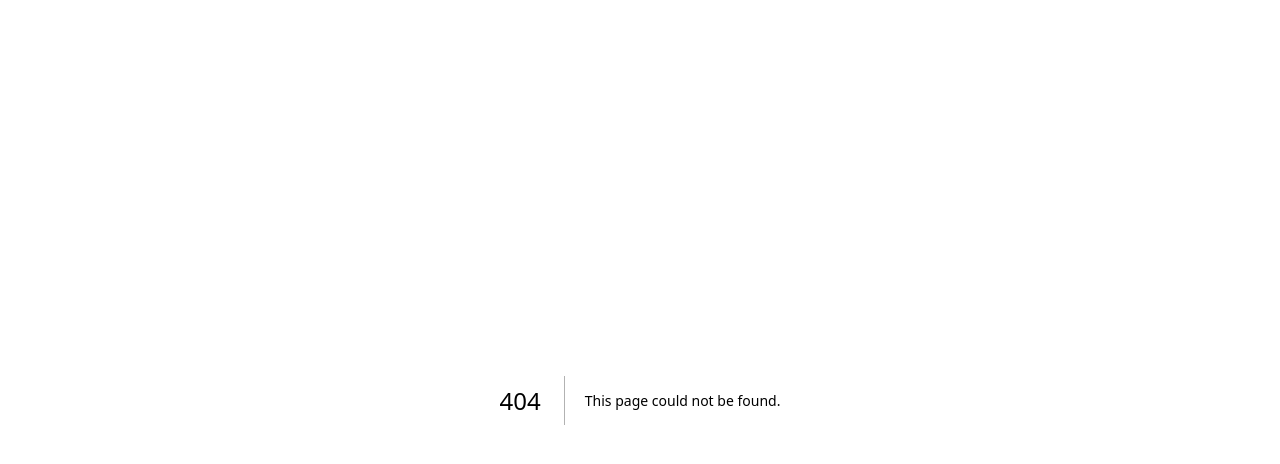
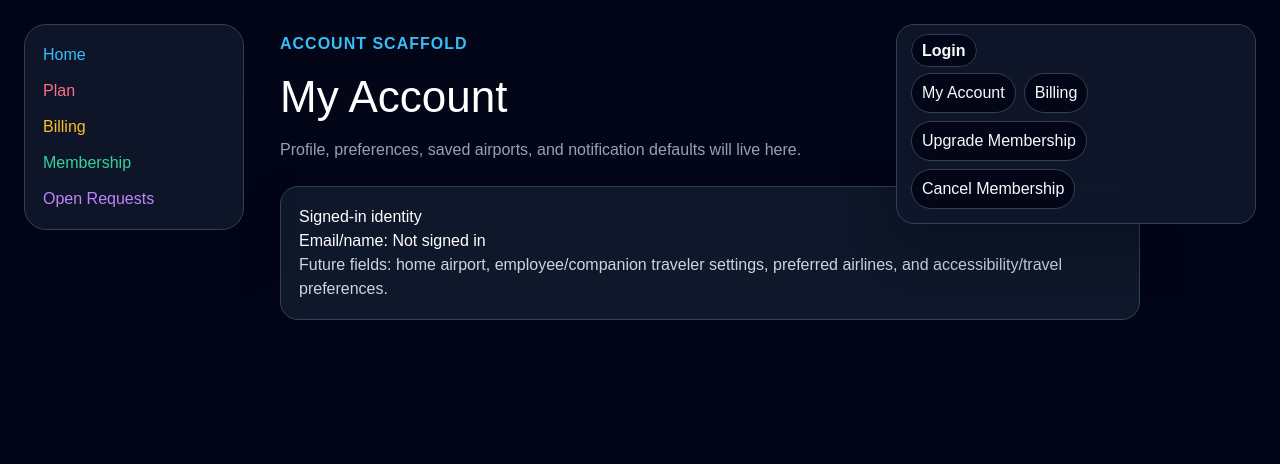
Before and after one commit to richlafayette-creator/nonrev-app, a Next.js app: page /account in a window 1280 px wide. Before the commit this address had no page. Shown: the top 464 px of the page. Built offline with nearby package versions, Linux system fonts and the light colour scheme; no server answers.

Commit message:
Add account menu and billing scaffolds

```diff
--- /dev/null
+++ b/app/AccountMenu.tsx
@@ -0,0 +1,53 @@
+'use client'
+
+import { useEffect, useState } from 'react'
+import { supabase } from '../lib/supabase'
+
+export default function AccountMenu() {
+  const [userEmail, setUserEmail] = useState('')
+  const [message, setMessage] = useState('')
+
+  useEffect(() => {
+    async function loadUser() {
+      const { data } = await supabase.auth.getUser()
+      setUserEmail(data.user?.email || '')
+    }
+
+    loadUser()
+
+    const { data: listener } = supabase.auth.onAuthStateChange((_event, session) => {
+      setUserEmail(session?.user?.email || '')
+      setMessage('')
+    })
+
+    return () => {
+      listener.subscription.unsubscribe()
+    }
+  }, [])
+
+  async function logout() {
+    await supabase.auth.signOut()
+    setUserEmail('')
+    setMessage('Logged out.')
+  }
+
+  return (
+    <aside className="account-menu" aria-label="Account menu">
+      <div className="account-menu__identity">
+        {userEmail ? (
+          <span>{userEmail}</span>
+        ) : (
+          <a href="/login">Login</a>
+        )}
+      </div>
+      <div className="account-menu__links">
+        <a href="/account">My Account</a>
+        <a href="/billing">Billing</a>
+        <a href="/membership">Upgrade Membership</a>
+        <a href="/membership#cancel">Cancel Membership</a>
+        {userEmail && <button onClick={logout}>Logout</button>}
+      </div>
+      {message && <small>{message}</small>}
+    </aside>
+  )
+}
--- /dev/null
+++ b/app/account/page.tsx
@@ -0,0 +1,49 @@
+'use client'
+
+import { useEffect, useState } from 'react'
+import { supabase } from '../../lib/supabase'
+
+export default function AccountPage() {
+  const [userEmail, setUserEmail] = useState('')
+
+  useEffect(() => {
+    async function loadUser() {
+      const { data } = await supabase.auth.getUser()
+      setUserEmail(data.user?.email || '')
+    }
+
+    loadUser()
+
+    const { data: listener } = supabase.auth.onAuthStateChange((_event, session) => {
+      setUserEmail(session?.user?.email || '')
+    })
+
+    return () => {
+      listener.subscription.unsubscribe()
+    }
+  }, [])
+
+  return (
+    <main className="app-shell" style={{ minHeight: '100vh', background: '#020617', color: 'white', padding: 32, fontFamily: 'Arial' }}>
+      <nav className="top-nav" style={{ marginBottom: 24 }}>
+        <a href="/" style={{ marginRight: 16, color: '#38bdf8' }}>Home</a>
+        <a href="/plan" style={{ marginRight: 16, color: '#fb7185' }}>Plan</a>
+        <a href="/billing" style={{ marginRight: 16, color: '#fbbf24' }}>Billing</a>
+        <a href="/membership" style={{ marginRight: 16, color: '#34d399' }}>Membership</a>
+        <a href="/requests" style={{ color: '#c084fc' }}>Open Requests</a>
+      </nav>
+
+      <section style={{ maxWidth: 860 }}>
+        <p style={{ color: '#38bdf8', fontWeight: 'bold', textTransform: 'uppercase', letterSpacing: 1 }}>Account scaffold</p>
+        <h1 style={{ fontSize: 44, margin: '8px 0' }}>My Account</h1>
+        <p style={{ color: '#94a3b8' }}>Profile, preferences, saved airports, and notification defaults will live here.</p>
+
+        <div className="mini-card" style={{ border: '1px solid #334155', borderRadius: 18, padding: 18, background: '#0f172a', marginTop: 24 }}>
+          <h2 style={{ marginTop: 0 }}>Signed-in identity</h2>
+          <p>Email/name: {userEmail || 'Not signed in'}</p>
+          <p style={{ color: '#cbd5e1' }}>Future fields: home airport, employee/companion traveler settings, preferred airlines, and accessibility/travel preferences.</p>
+        </div>
+      </section>
+    </main>
+  )
+}
--- /dev/null
+++ b/app/billing/page.tsx
@@ -0,0 +1,37 @@
+'use client'
+
+const billingItems = [
+  { label: 'Current plan', value: 'Free scaffold' },
+  { label: 'Available credits', value: '12 mock credits' },
+  { label: 'Payment method', value: 'Not connected' },
+  { label: 'Stripe status', value: 'Placeholder only — no live charges' }
+]
+
+export default function BillingPage() {
+  return (
+    <main className="app-shell" style={{ minHeight: '100vh', background: '#020617', color: 'white', padding: 32, fontFamily: 'Arial' }}>
+      <nav className="top-nav" style={{ marginBottom: 24 }}>
+        <a href="/" style={{ marginRight: 16, color: '#38bdf8' }}>Home</a>
+        <a href="/account" style={{ marginRight: 16, color: '#38bdf8' }}>My Account</a>
+        <a href="/credits" style={{ marginRight: 16, color: '#fbbf24' }}>Credits</a>
+        <a href="/membership" style={{ marginRight: 16, color: '#34d399' }}>Membership</a>
+        <a href="/plan" style={{ color: '#fb7185' }}>Plan</a>
+      </nav>
+
+      <section style={{ maxWidth: 900 }}>
+        <p style={{ color: '#fbbf24', fontWeight: 'bold', textTransform: 'uppercase', letterSpacing: 1 }}>Billing scaffold</p>
+        <h1 style={{ fontSize: 44, margin: '8px 0' }}>Billing</h1>
+        <p style={{ color: '#94a3b8' }}>Billing history, invoices, credits, and Stripe customer portal links will live here after payment wiring is approved.</p>
+
+        <div className="stats-grid" style={{ display: 'grid', gridTemplateColumns: 'repeat(auto-fit, minmax(190px, 1fr))', gap: 14, marginTop: 24 }}>
+          {billingItems.map((item) => (
+            <article key={item.label} className="mini-card" style={{ border: '1px solid #334155', borderRadius: 18, padding: 18, background: '#0f172a' }}>
+              <small style={{ color: '#94a3b8' }}>{item.label}</small>
+              <p style={{ fontWeight: 'bold' }}>{item.value}</p>
+            </article>
+          ))}
+        </div>
+      </section>
+    </main>
+  )
+}
--- a/app/globals.css
+++ b/app/globals.css
@@ -33,6 +33,51 @@ body {
 
 main:has(> nav) {
   padding-left: 280px !important;
+}
+
+.account-menu {
+  position: fixed;
+  top: 24px;
+  right: 24px;
+  z-index: 20;
+  width: min(360px, calc(100vw - 48px));
+  padding: 14px;
+  border: 1px solid #334155;
+  border-radius: 18px;
+  background: rgba(15, 23, 42, 0.94);
+  color: white;
+  box-shadow: 0 20px 50px rgba(2, 6, 23, 0.35);
+}
+
+.account-menu__identity {
+  margin-bottom: 10px;
+  color: #38bdf8;
+  font-weight: 700;
+  overflow-wrap: anywhere;
+}
+
+.account-menu__links {
+  display: flex;
+  flex-wrap: wrap;
+  gap: 8px;
+  align-items: center;
+}
+
+.account-menu a,
+.account-menu button {
+  color: #f8fafc;
+  background: #020617;
+  border: 1px solid #334155;
+  border-radius: 999px;
+  padding: 7px 10px;
+  text-decoration: none;
+  font: inherit;
+  cursor: pointer;
+}
+
+.account-menu a:hover,
+.account-menu button:hover {
+  border-color: #38bdf8;
 }
 
 .top-nav {
@@ -98,6 +143,12 @@ main > nav button,
     padding: 20px !important;
   }
 
+  .account-menu {
+    position: static;
+    width: auto;
+    margin: 12px 20px 0;
+  }
+
   main > nav,
   .top-nav {
     position: static;
--- a/app/layout.tsx
+++ b/app/layout.tsx
@@ -1,5 +1,6 @@
 import type { Metadata } from "next";
 import { Geist, Geist_Mono, Lobster } from "next/font/google";
+import AccountMenu from "./AccountMenu";
 import "./globals.css";
 
 const geistSans = Geist({
@@ -33,7 +34,10 @@ export default function RootLayout({
       lang="en"
       className={`${geistSans.variable} ${geistMono.variable} ${lobster.variable} h-full antialiased`}
     >
-      <body className="min-h-full flex flex-col">{children}</body>
+      <body className="min-h-full flex flex-col">
+        <AccountMenu />
+        {children}
+      </body>
     </html>
   );
 }
--- /dev/null
+++ b/app/membership/page.tsx
@@ -0,0 +1,44 @@
+'use client'
+
+import { useState } from 'react'
+
+export default function MembershipPage() {
+  const [message, setMessage] = useState('Membership actions are placeholders only — no billing changes will be made.')
+
+  return (
+    <main className="app-shell" style={{ minHeight: '100vh', background: '#020617', color: 'white', padding: 32, fontFamily: 'Arial' }}>
+      <nav className="top-nav" style={{ marginBottom: 24 }}>
+        <a href="/" style={{ marginRight: 16, color: '#38bdf8' }}>Home</a>
+        <a href="/account" style={{ marginRight: 16, color: '#38bdf8' }}>My Account</a>
+        <a href="/billing" style={{ marginRight: 16, color: '#fbbf24' }}>Billing</a>
+        <a href="/credits" style={{ marginRight: 16, color: '#fbbf24' }}>Credits</a>
+        <a href="/plan" style={{ color: '#fb7185' }}>Plan</a>
+      </nav>
+
+      <section style={{ maxWidth: 900 }}>
+        <p style={{ color: '#34d399', fontWeight: 'bold', textTransform: 'uppercase', letterSpacing: 1 }}>Membership scaffold</p>
+        <h1 style={{ fontSize: 44, margin: '8px 0' }}>Membership</h1>
+        <p style={{ color: '#94a3b8' }}>Upgrade and cancellation flows are staged here for future Stripe/customer-portal integration.</p>
+        <p style={{ color: '#38bdf8' }}>{message}</p>
+
+        <div className="hero-grid" style={{ marginTop: 24 }}>
+          <article className="mini-card" style={{ border: '1px solid #334155', borderRadius: 20, padding: 22, background: '#0f172a' }}>
+            <h2 style={{ marginTop: 0 }}>Upgrade Membership</h2>
+            <p style={{ color: '#cbd5e1' }}>Future benefits: more route watches, richer alerts, deeper history, and extra request credits.</p>
+            <button onClick={() => setMessage('Upgrade placeholder selected. No Stripe checkout was started.')} style={{ padding: 12, borderRadius: 10, border: 'none', background: '#34d399', color: '#020617', fontWeight: 'bold' }}>
+              Upgrade placeholder
+            </button>
+          </article>
+
+          <article id="cancel" className="mini-card" style={{ border: '1px solid #334155', borderRadius: 20, padding: 22, background: '#0f172a' }}>
+            <h2 style={{ marginTop: 0 }}>Cancel Membership</h2>
+            <p style={{ color: '#cbd5e1' }}>Future cancellation flow will confirm status, billing period, retained credits, and data export options.</p>
+            <button onClick={() => setMessage('Cancel placeholder selected. No membership changes were made.')} style={{ padding: 12, borderRadius: 10, border: 'none', background: '#f87171', color: '#020617', fontWeight: 'bold' }}>
+              Cancel placeholder
+            </button>
+          </article>
+        </div>
+      </section>
+    </main>
+  )
+}
--- a/app/page.tsx
+++ b/app/page.tsx
@@ -1,35 +1,14 @@
 'use client'
 
 import { type FormEvent, useEffect, useState } from 'react'
-import { supabase } from '../lib/supabase'
 
 export default function Home() {
   const [search, setSearch] = useState('')
   const [message, setMessage] = useState('')
-  const [userEmail, setUserEmail] = useState('')
 
   useEffect(() => {
-    async function loadUser() {
-      const { data } = await supabase.auth.getUser()
-      setUserEmail(data.user?.email || '')
-    }
-
-    loadUser()
-
-    const { data: listener } = supabase.auth.onAuthStateChange((_event, session) => {
-      setUserEmail(session?.user?.email || '')
-    })
-
-    return () => {
-      listener.subscription.unsubscribe()
-    }
+    setMessage('')
   }, [])
-
-  async function logout() {
-    await supabase.auth.signOut()
-    setUserEmail('')
-    setMessage('Logged out.')
-  }
 
   function submitSearch(event: FormEvent<HTMLFormElement>) {
     event.preventDefault()
@@ -59,14 +38,6 @@ export default function Home() {
         <a href="/requests" style={{ marginRight: 16, color: '#c084fc' }}>Open Requests</a>
         <a href="/my-requests" style={{ marginRight: 16, color: '#facc15' }}>My Requests</a>
         <a href="/outcomes" style={{ marginRight: 16, color: '#22c55e' }}>Outcomes</a>
-        {userEmail ? (
-          <>
-            <span style={{ color: '#38bdf8', marginRight: 12 }}>{userEmail}</span>
-            <button onClick={logout} style={{ padding: 8, borderRadius: 8, border: 'none' }}>Logout</button>
-          </>
-        ) : (
-          <a href="/login" style={{ color: '#f472b6' }}>Login</a>
-        )}
       </nav>
 
       <section style={{ minHeight: '70vh', display: 'grid', placeItems: 'center' }}>
```
